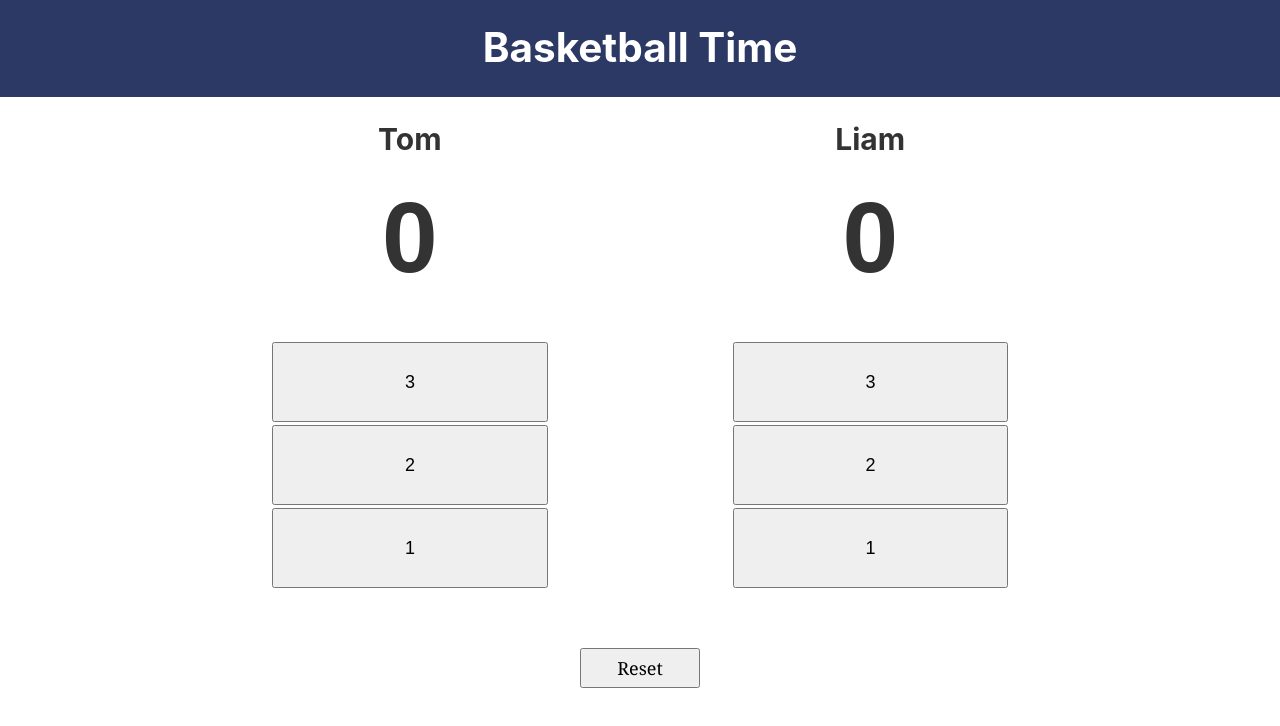
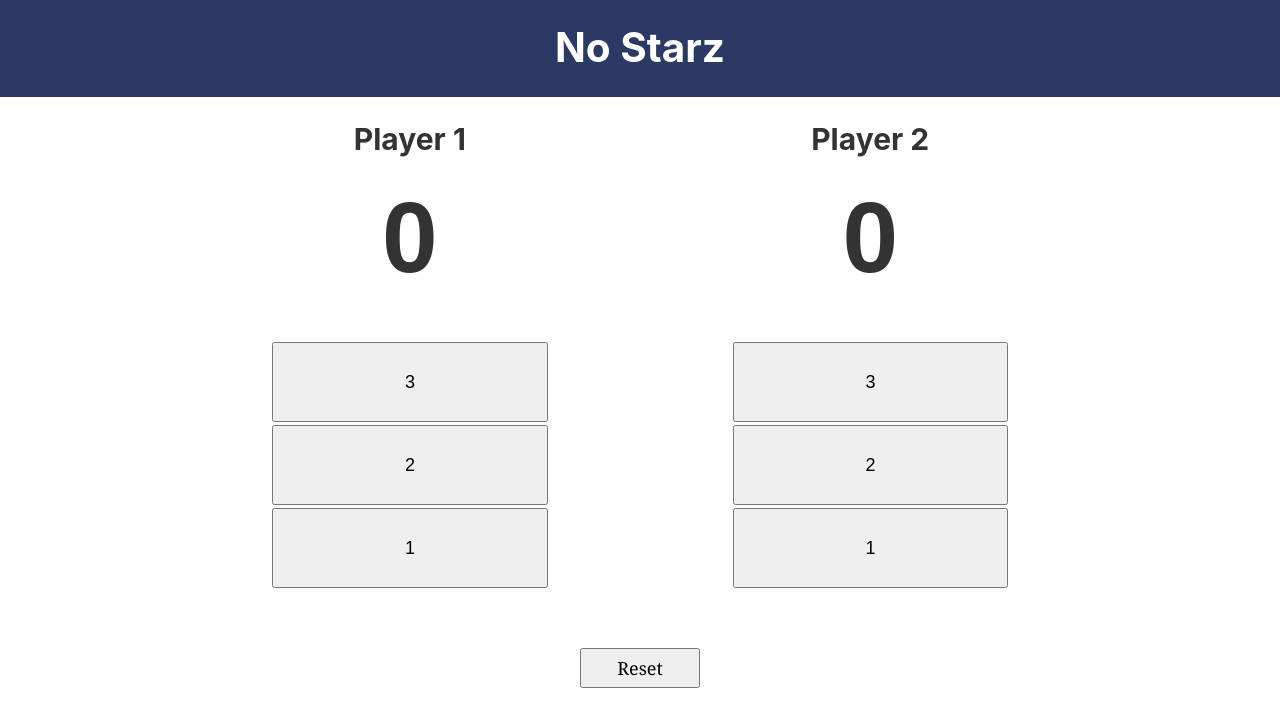
Before and after one commit to tomWritesCode/scoreboard, a Gatsby site: page / in a window 1280 px wide. Built offline with nearby package versions, Linux system fonts and the light colour scheme; Gatsby itself is replaced by a stand-in of ours.

Commit message:
Player Names

```diff
--- a/gatsby-config.js
+++ b/gatsby-config.js
@@ -1,8 +1,8 @@
 module.exports = {
   siteMetadata: {
-    title: `Basketball Time`,
-    description: `Kick off your next, great Gatsby project with this default starter. This barebones starter ships with the main Gatsby configuration files you might need.`,
-    author: `@gatsbyjs`,
+    title: `No Starz`,
+    description: `NoStarz`,
+    author: `@tomWritesCode`,
   },
   plugins: [
     `gatsby-plugin-react-helmet`,
--- a/src/components/header.js
+++ b/src/components/header.js
@@ -1,4 +1,4 @@
-import { Link } from "gatsby"
+
 import PropTypes from "prop-types"
 import React from "react"
 
--- a/src/pages/index.js
+++ b/src/pages/index.js
@@ -100,7 +100,7 @@ const IndexPage = () => (
     <SEO title="Home" keywords={[`gatsby`, `application`, `react`]} />
     <ScoreBoard>
       <div className="team1">
-        <h3 className="name">Tom</h3>
+        <h3 className="name">Player 1</h3>
         <h2 className="score" id="TeamOneScore"> {TEAMONESCORE} </h2>
 
         <div className="scoreButtons">
@@ -111,7 +111,7 @@ const IndexPage = () => (
       </div>
 
       <div className="team2">
-        <h3 className="name">Liam</h3>
+        <h3 className="name">Player 2</h3>
         <h2 className="score" id="TeamTwoScore"> {TEAMTWOSCORE} </h2>
 
         <div className="scoreButtons">
```
